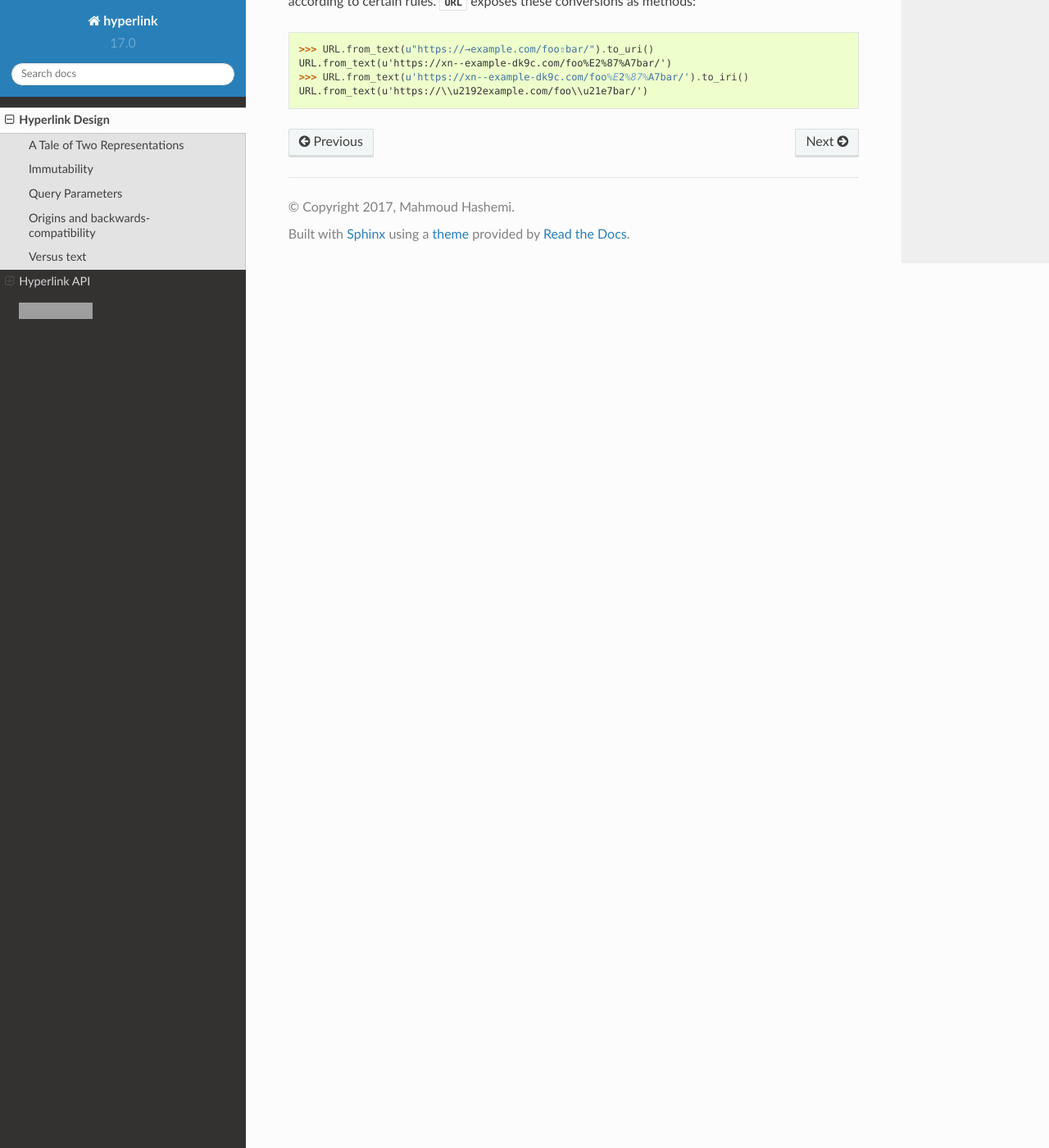
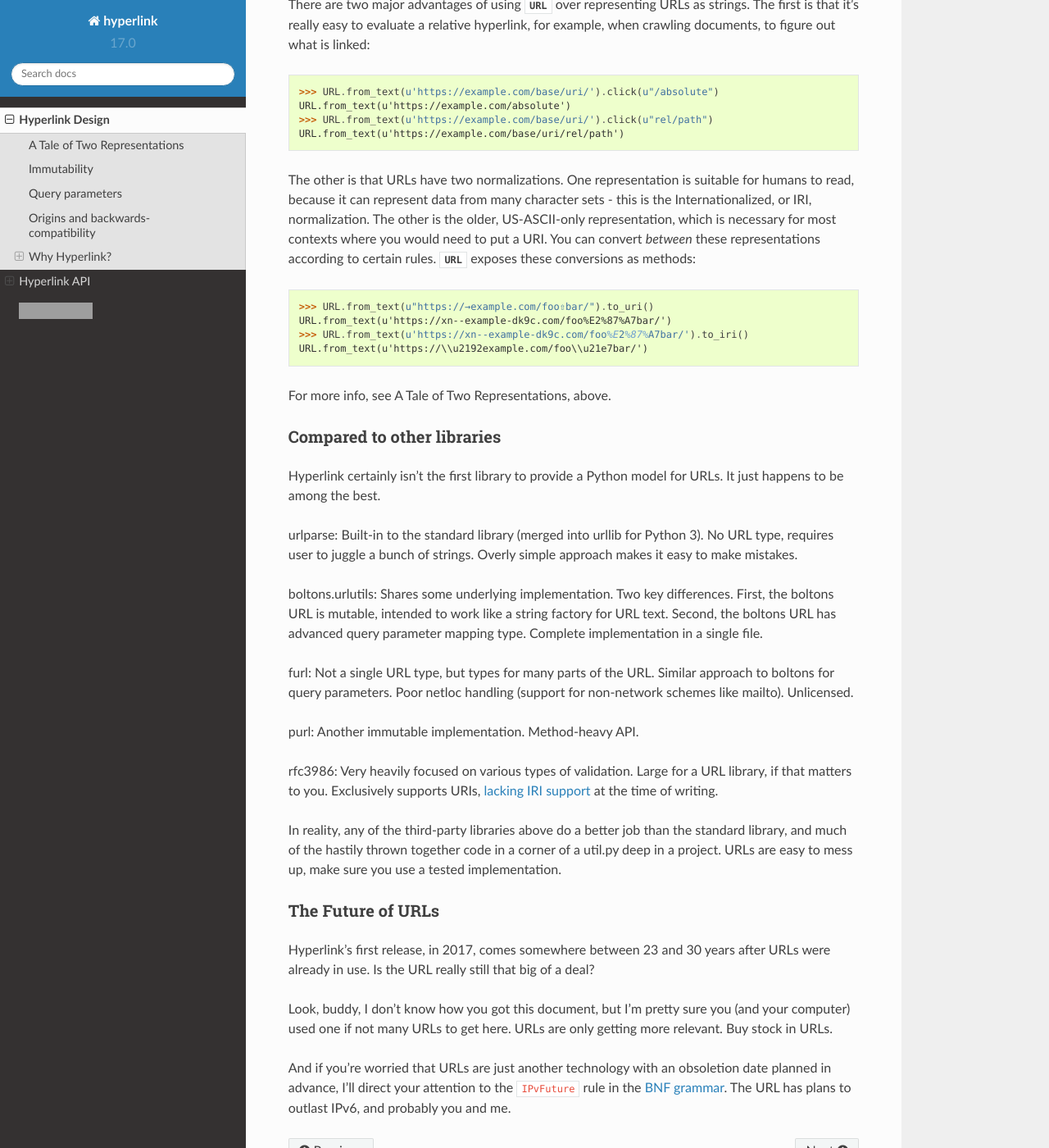
Before and after one commit to python-hyper/hyperlink, a Sphinx documentation site: the page built from docs/design.rst, in a window 1280 px wide and 1400 px high, scrolled down 2687 px. Shown: the whole window at 82% size. Built offline with Sphinx 7.4.7 and the Read the Docs theme 2.0.0, drawn with Linux system fonts in a browser that asks for light colours; some of the changed text lies outside the part shown; grey boxes are pictures that could not be loaded.

Commit message:
add links, comparison to libraries, a note on the future of URLs

```diff
--- a/docs/design.rst
+++ b/docs/design.rst
@@ -47,20 +47,28 @@ still easily be different URLs:
    >>> url.to_uri() == url.to_iri()
    False
 
+And just like that, you're qualified to correct other people (and
+their code) on the nuances of URI vs IRI.
+
 Immutability
 ------------
 
-Hyperlink's URL is notable for being an immutable representation. Once
+Hyperlink's URL is notable for being an `immutable`_ representation. Once
 constructed, instances are not changed. Methods like
 :meth:`~URL.click()`, :meth:`~URL.set()`, and :meth:`~URL.replace()`,
 all return new URL objects. This enables URLs to be used in sets, as
 well as dictionary keys.
 
-.. TODO links for RFCs, "immutable", "multidict", "GET parameters",
-   twisted.python.url, boltons.urlutils, from "immutable" in the API
-   doc to the design doc. "BNF grammar"
+.. _immutable: https://docs.python.org/2/glossary.html#term-immutable
+.. _multidict: https://en.wikipedia.org/wiki/Multimap
+.. _query string: https://en.wikipedia.org/wiki/Query_string
+.. _GET parameters: http://php.net/manual/en/reserved.variables.get.php
+.. _twisted.python.url.URL: https://twistedmatrix.com/documents/current/api/twisted.python.url.URL.html
+.. _boltons.urlutils: http://boltons.readthedocs.io/en/latest/urlutils.html
+.. _uri clarification: https://www.w3.org/TR/uri-clarification/
+.. _BNF grammar: https://tools.ietf.org/html/rfc3986#appendix-A
 
-Query Parameters
+Query parameters
 ----------------
 
 One of the URL format's most useful features is the mapping formed
@@ -107,16 +115,31 @@ mutate the URL in place, much like methods on strings.
 Origins and backwards-compatibility
 -----------------------------------
 
-Hyperlink's URL is descended directly from twisted.python.url.URL (in
-all but the literal code-inheritance sense). Care has been taken to
-maintain backwards-compatibility in all legacy APIs, making hyperlink
-a drop-in replacement for Twisted's URL class.
+Hyperlink's URL is descended directly from `twisted.python.url.URL`_,
+in all but the literal code-inheritance sense. While a lot of
+functionality has been incorporated from `boltons.urlutils`_, extra
+care has been taken to maintain backwards-compatibility for legacy
+APIs, making Hyperlink's URL a drop-in replacement for Twisted's URL type.
 
-Versus text
------------
+If you are porting a Twisted project to use Hyperlink's URL, and
+encounter any sort of incompatibility, please do not hesitate to `file
+an issue`_.
+
+.. _file an issue: https://github.com/mahmoud/hyperlink/issues
+
+Why Hyperlink?
+--------------
+
+Let us count the ways.
+
+Advantages over text
+~~~~~~~~~~~~~~~~~~~~
+
+URLs were designed as a text format, so, apart from the principle of
+structuring structured data, why build a library dedicated to URLs?
 
 There are two major advantages of using :class:`~hyperlink.URL` over
-representing URLs as strings.  The first is that it's really easy to
+representing URLs as strings. The first is that it's really easy to
 evaluate a relative hyperlink, for example, when crawling documents,
 to figure out what is linked::
 
@@ -125,7 +148,7 @@ to figure out what is linked::
     >>> URL.from_text(u'https://example.com/base/uri/').click(u"rel/path")
     URL.from_text(u'https://example.com/base/uri/rel/path')
 
-The other is that URLs have two normalizations.  One representation is
+The other is that URLs have two normalizations. One representation is
 suitable for humans to read, because it can represent data from many
 character sets - this is the Internationalized, or IRI, normalization.
 The other is the older, US-ASCII-only representation, which is
@@ -137,3 +160,54 @@ rules.  :class:`~hyperlink.URL` exposes these conversions as methods::
     URL.from_text(u'https://xn--example-dk9c.com/foo%E2%87%A7bar/')
     >>> URL.from_text(u'https://xn--example-dk9c.com/foo%E2%87%A7bar/').to_iri()
     URL.from_text(u'https://\\u2192example.com/foo\\u21e7bar/')
+
+For more info, see A Tale of Two Representations, above.
+
+Compared to other libraries
+~~~~~~~~~~~~~~~~~~~~~~~~~~~
+
+Hyperlink certainly isn't the first library to provide a Python model
+for URLs. It just happens to be among the best.
+
+urlparse: Built-in to the standard library (merged into urllib for
+Python 3). No URL type, requires user to juggle a bunch of
+strings. Overly simple approach makes it easy to make mistakes.
+
+boltons.urlutils: Shares some underlying implementation. Two key
+differences. First, the boltons URL is mutable, intended to work like
+a string factory for URL text. Second, the boltons URL has advanced
+query parameter mapping type. Complete implementation in a single
+file.
+
+furl: Not a single URL type, but types for many parts of the
+URL. Similar approach to boltons for query parameters. Poor netloc
+handling (support for non-network schemes like mailto). Unlicensed.
+
+purl: Another immutable implementation. Method-heavy API.
+
+rfc3986: Very heavily focused on various types of validation. Large
+for a URL library, if that matters to you. Exclusively supports URIs,
+`lacking IRI support`_ at the time of writing.
+
+In reality, any of the third-party libraries above do a better job
+than the standard library, and much of the hastily thrown together
+code in a corner of a util.py deep in a project. URLs are easy to mess
+up, make sure you use a tested implementation.
+
+.. _lacking IRI support: https://github.com/sigmavirus24/rfc3986/issues/23
+
+The Future of URLs
+~~~~~~~~~~~~~~~~~~
+
+Hyperlink's first release, in 2017, comes somewhere between 23 and 30
+years after URLs were already in use. Is the URL really still that big
+of a deal?
+
+Look, buddy, I don't know how you got this document, but I'm pretty
+sure you (and your computer) used one if not many URLs to get
+here. URLs are only getting more relevant. Buy stock in URLs.
+
+And if you're worried that URLs are just another technology with an
+obsoletion date planned in advance, I'll direct your attention to the
+``IPvFuture`` rule in the `BNF grammar`_. The URL has plans to outlast
+IPv6, and probably you and me.
```
Also changed, not shown: other parts of docs/design.rst (+5 -5 lines).
